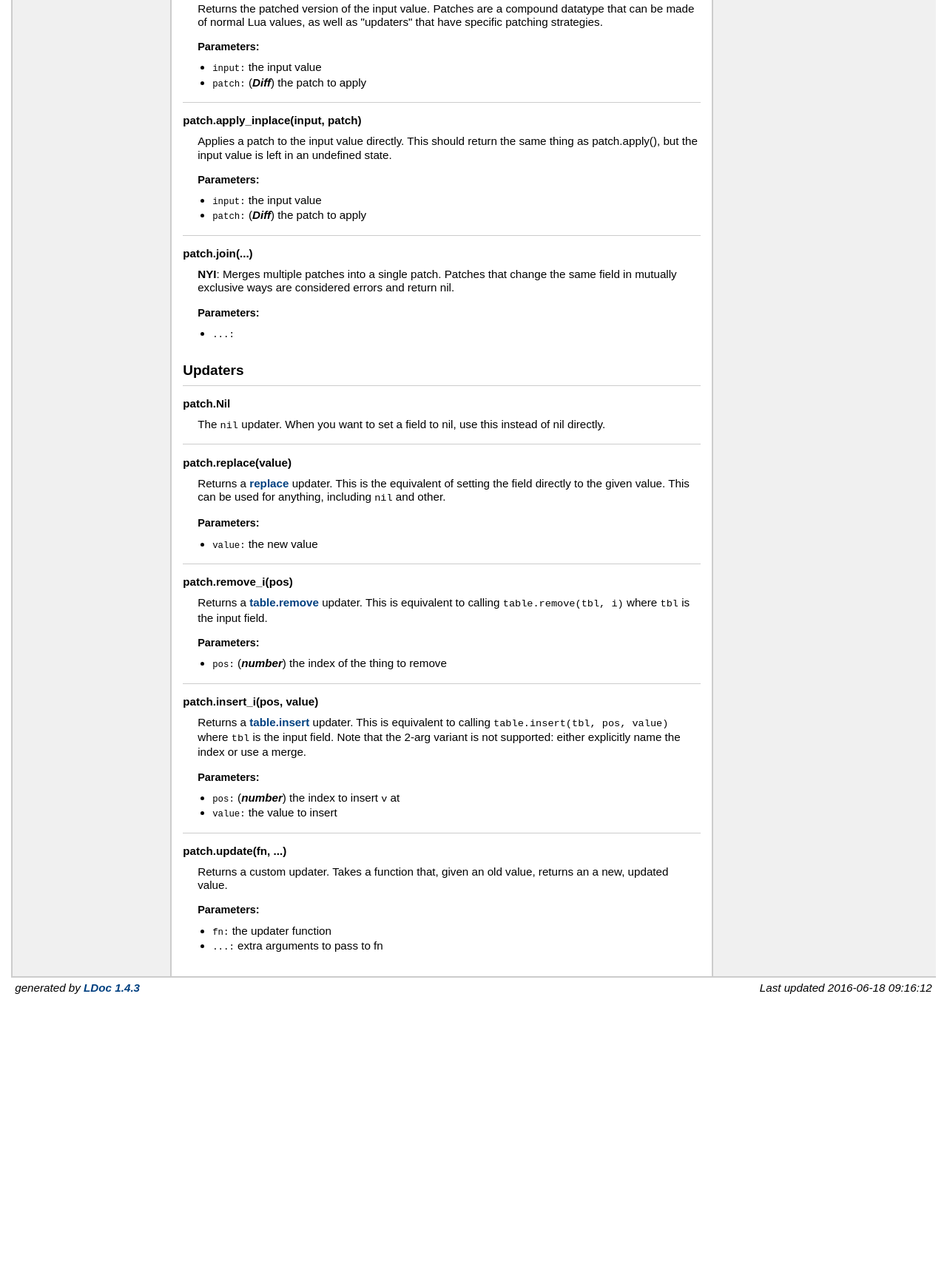
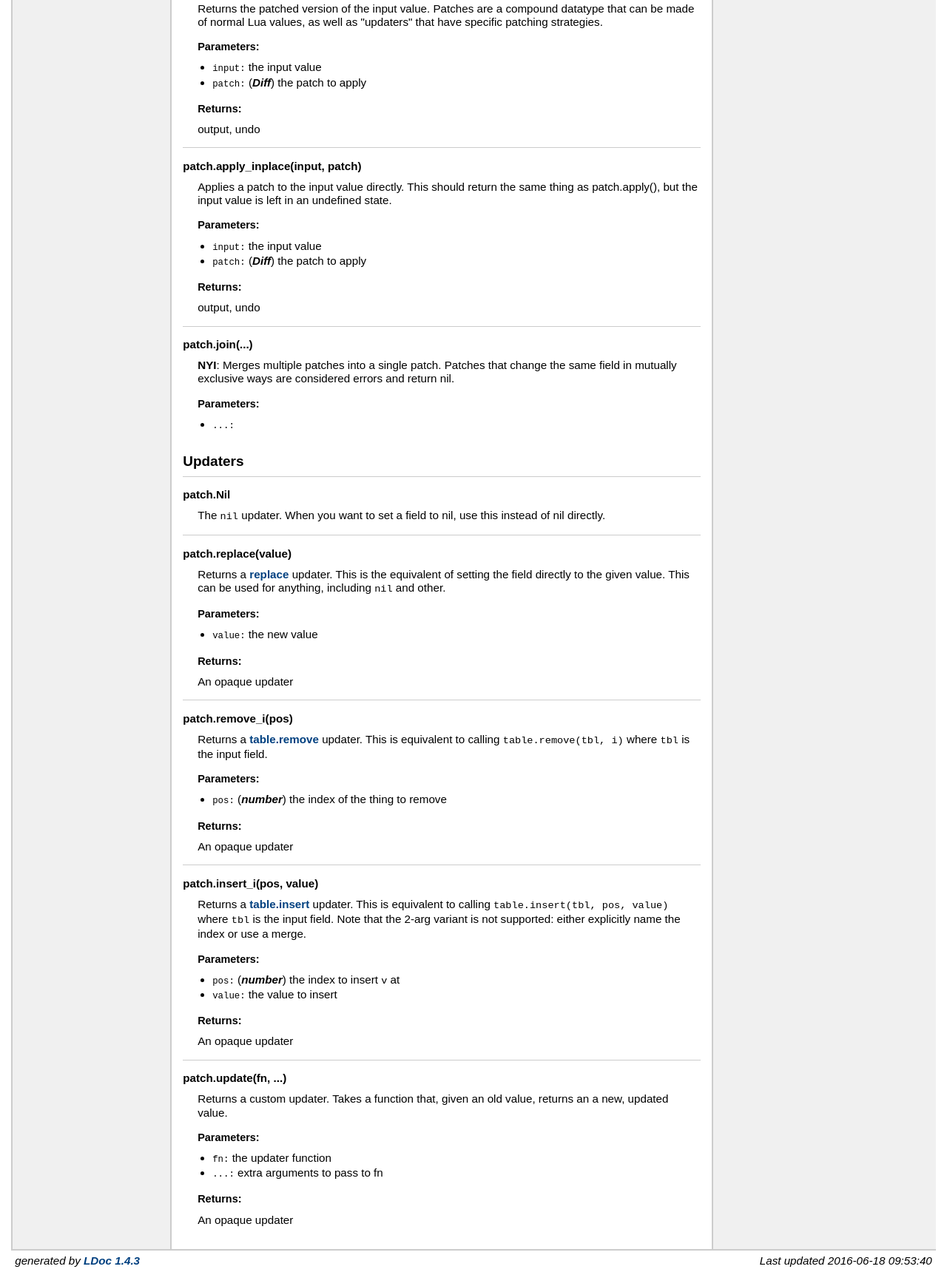
Before and after one commit to Alloyed/patch.lua, a plain HTML site: page index.html in a window 1280 px wide. Shown: the part 448-2168 px from the top of the page at 74% size. Before the commit the page ends 1799 px from the top, so only its background shows below. Drawn offline with Linux system fonts and the light colour scheme.

Commit message:
Update docs

```diff
--- a/index.html
+++ b/index.html
@@ -36,11 +36,11 @@
 
 <h2>Modules</h2>
 <ul class="$(kind=='Topics' and '' or 'nowrap'">
-  <li><strong>patch.patch</strong></li>
+  <li><strong>patch</strong></li>
 </ul>
 <h2>Topics</h2>
 <ul class="$(kind=='Topics' and '' or 'nowrap'">
-  <li><a href="topics/tour.md.html">patch.Tour</a></li>
+  <li><a href="topics/tour.md.html">Tour</a></li>
 </ul>
 
 </div>
@@ -123,6 +123,11 @@
         </li>
     </ul>
 
+    <h3>Returns:</h3>
+    <ol>
+
+        output, undo
+    </ol>
 
 
 
@@ -148,6 +153,11 @@
         </li>
     </ul>
 
+    <h3>Returns:</h3>
+    <ol>
+
+        output, undo
+    </ol>
 
 
 
@@ -212,6 +222,11 @@
         </li>
     </ul>
 
+    <h3>Returns:</h3>
+    <ol>
+
+        An opaque updater
+    </ol>
 
 
 
@@ -234,6 +249,11 @@
         </li>
     </ul>
 
+    <h3>Returns:</h3>
+    <ol>
+
+        An opaque updater
+    </ol>
 
 
 
@@ -261,6 +281,11 @@
         </li>
     </ul>
 
+    <h3>Returns:</h3>
+    <ol>
+
+        An opaque updater
+    </ol>
 
 
 
@@ -285,6 +310,11 @@
         </li>
     </ul>
 
+    <h3>Returns:</h3>
+    <ol>
+
+        An opaque updater
+    </ol>
 
 
 
@@ -297,7 +327,7 @@
 </div> <!-- id="main" -->
 <div id="about">
 <i>generated by <a href="http://github.com/stevedonovan/LDoc">LDoc 1.4.3</a></i>
-<i style="float:right;">Last updated 2016-06-18 09:16:12 </i>
+<i style="float:right;">Last updated 2016-06-18 09:53:40 </i>
 </div> <!-- id="about" -->
 </div> <!-- id="container" -->
 </body>
```
Also changed, not shown: topics/tour.md.html (+3 -3 lines).
